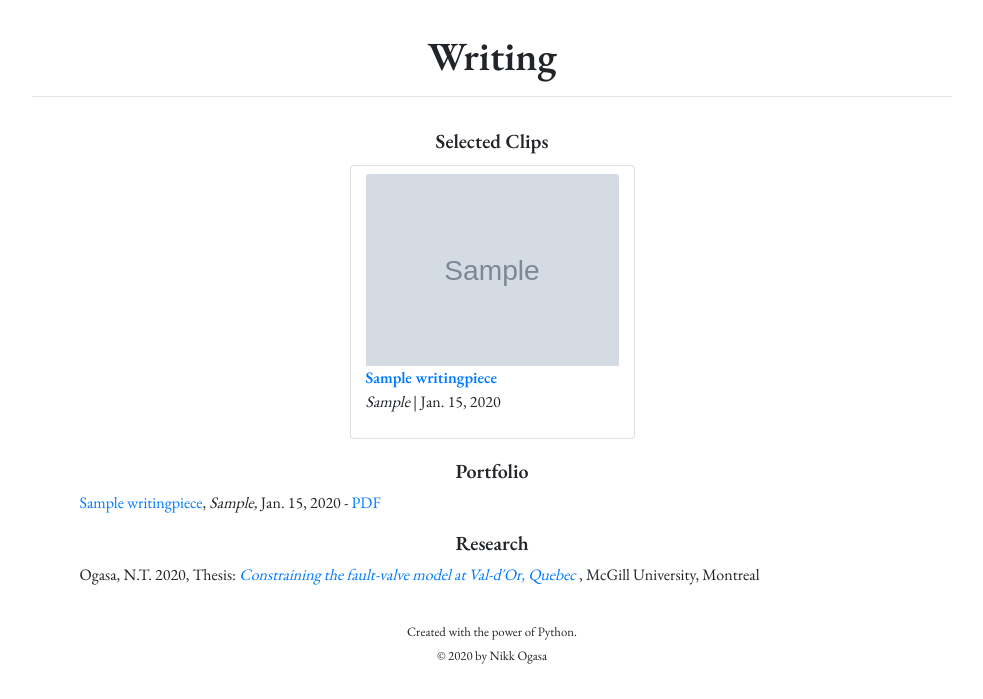
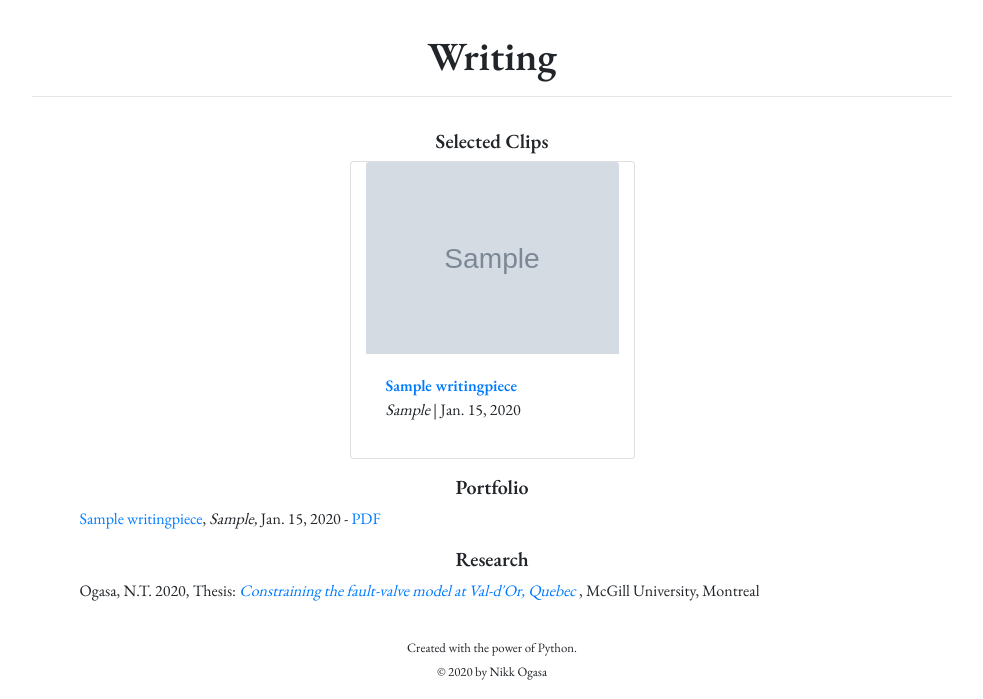
Before and after one commit to ntogasa/personal_website, a Django app: template templates/writing/writing.html in a window 1280 px wide. Shown: the part 80-779 px from the top of the page, without its empty margins (148-1131 px from the left). Run offline with Django 3.2, Linux system fonts and the light colour scheme; the template is opened without the code that fills it: values that come from a table or form of the project are taken from there, others are empty; tables that the repository leaves empty hold one stand-in row (values such as "Sample post"); grey boxes marked "Sample" are stand-in pictures; parts of the project's set-up code (start-up, migrations or seed data) failed here and were passed over; some libraries are stand-ins or nearby versions.

Commit message:
Change featured pieces link to pub_link

```diff
--- a/static/css/custom.css
+++ b/static/css/custom.css
@@ -143,6 +143,7 @@ img.card-img-top {
     width: 100%;
     height: 15vw;
     object-fit: cover;
+    padding: 0px;
 }
 
 img.home-photo {
--- a/templates/writing/writing.html
+++ b/templates/writing/writing.html
@@ -16,15 +16,19 @@
             <h5 class="text-center"><strong>Selected Clips</strong></h5>
         </div>
     </div>
+    <!--Featured stories row-->
     <div class="row d-flex justify-content-center mb-3">
         {% for feature in featured_pieces %}
-        <div class="card col-12 col-sm-3 m-1 py-2">
-            <img class="card-img-top" src="{{ feature.image.url }}" class="img-responsive" style="width: 100%; float: left; margin-right: 10px;" />
-            <a href="{{feature.pdf_link}}" target="_blank"><strong>{{feature.title}}</strong></a>
-            <p><i>{{feature.publication}}</i> | {{feature.date}}</p>
+        <div class="card col-12 col-sm-3 m-0">
+            <img class="card-img-top" src="{{ feature.image.url }}" class="img-responsive"/>
+            <div class="card-body">
+                <a href="{{feature.pub_link}}" target="_blank"><strong>{{feature.title}}</strong></a>
+                <p><i>{{feature.publication}}</i> | {{feature.date}}</p>
+            </div>
         </div>
         {% endfor %}
     </div>
+    <!--Portfolio list-->
     <div class="row d-flex justify-content-center">
         <div class="col-12 col-sm-11 col-md-9">
             <h5 class="text-center"><strong>Portfolio</strong></h5>
```
